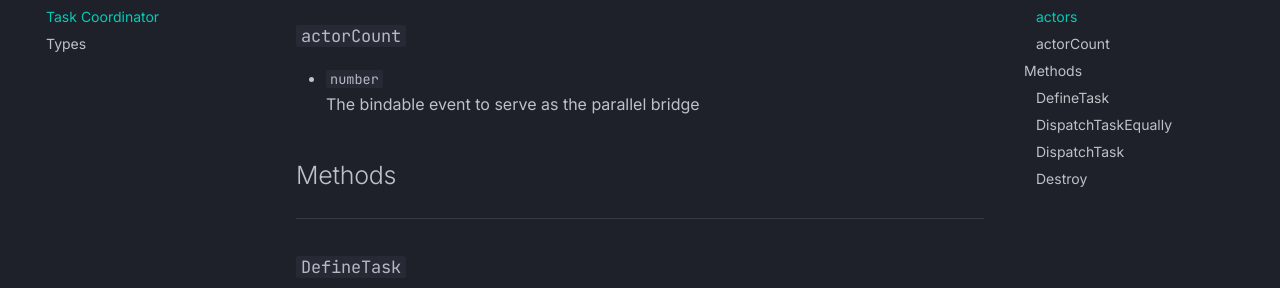
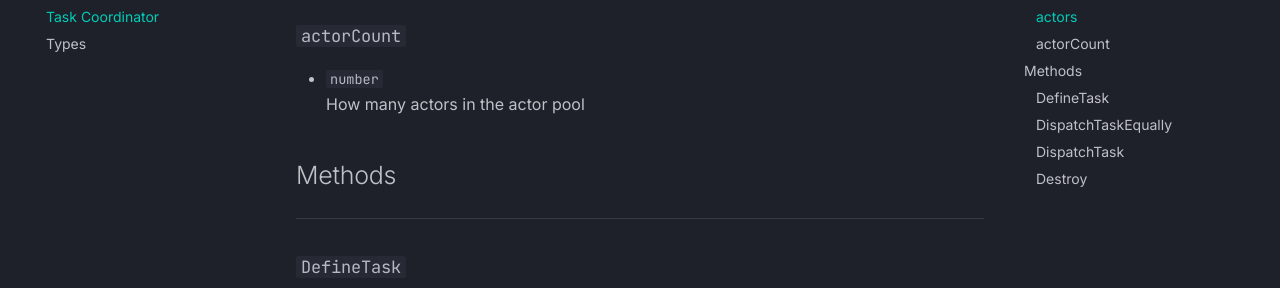
Before and after one commit to scion-softworks/parallelizer, an MkDocs documentation site: the page built from docs/api/task-coordinator.md, in a window 1280 px wide and 900 px high, scrolled down 329 px. Shown: the part 166-454 px from the top of the window. Built offline with MkDocs 1.6.1 and Material for MkDocs 9.7.7, drawn with Linux system fonts in a browser that asks for light colours; comment, search, counter and statistics services are not loaded.

Commit message:
docs: fix actor count description

```diff
--- a/docs/api/task-coordinator.md
+++ b/docs/api/task-coordinator.md
@@ -9,7 +9,7 @@ A list of actors, each with its own worker script
 
 ### `actorCount`
 - `number`<br>
-The bindable event to serve as the parallel bridge
+How many actors in the actor pool
 
 ## Methods
 
```
